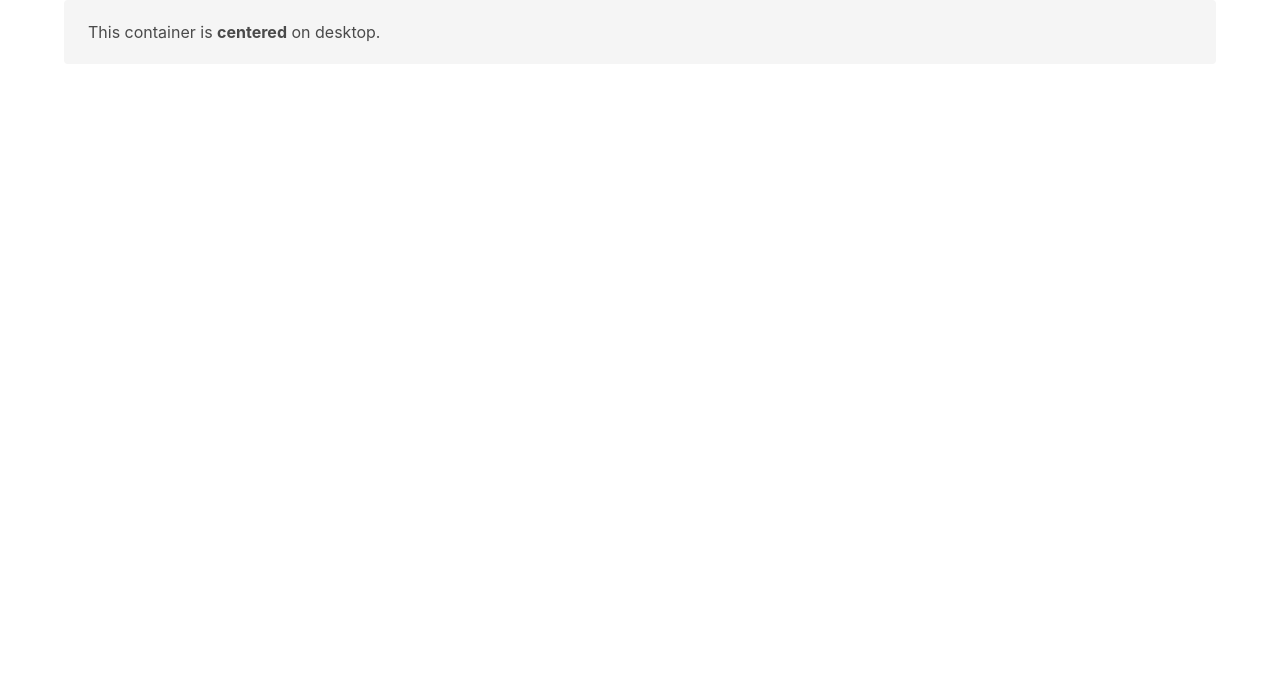
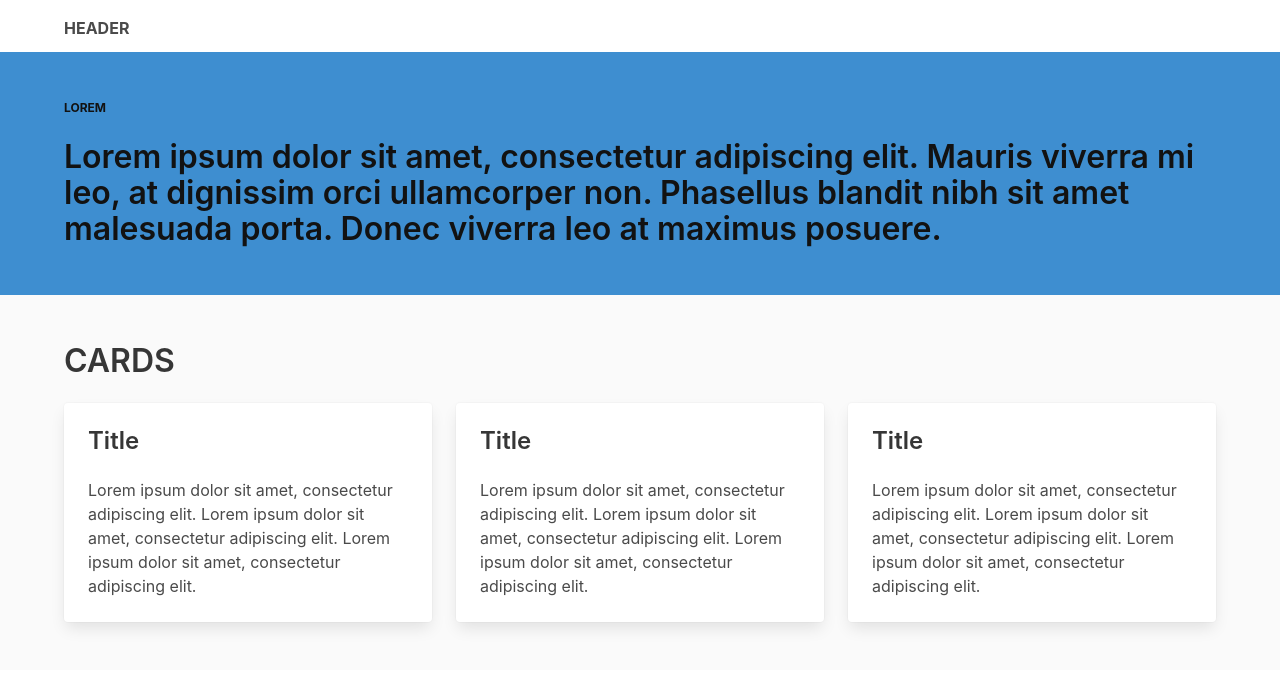
Before and after one commit to kimagure44/alojamientos, a plain HTML site: page index.html in a window 1280 px wide. Drawn offline with nearby package versions, Linux system fonts and the light colour scheme.

Commit message:
Página de prueba

```diff
--- a/index.html
+++ b/index.html
@@ -10,12 +10,73 @@
 </head>
 
 <body>
-    <div class="container">
-        <div class="notification">
-            This container is <strong>centered</strong> on desktop.
-        </div>
-    </div>
-    <script src="index.js" type="module"></script>
-</body>
+
+    <body class="has-background-white-bis">
+        <nav class="navbar is-tablet">
+            <div class="container">
+                <div class="has-text-weight-bold">
+                    <p class="mt-4">HEADER</p>
+                </div>
+            </div>
+        </nav>
+        <section class="hero has-background-info">
+            <div class="hero-body">
+                <div class="container">
+                    <div class="columns">
+                        <div class="column is-full">
+                            <h1 class="subtitle is-spaced is-7 is-uppercase has-text-weight-bold has-text-black-bis">LOREM</h1>
+                            <p class="title is-3 has-text-letter-spacing-wide has-text-black-bis">
+                                Lorem ipsum dolor sit amet, consectetur adipiscing elit. Mauris viverra mi leo, at dignissim orci ullamcorper non. Phasellus blandit nibh sit amet malesuada porta. Donec viverra leo at maximus posuere.
+                            </p>
+                        </div>
+                    </div>
+                </div>
+            </div>
+        </section>
+        <section class="section">
+            <div class="container">
+                <h3 class="title is-3">CARDS</h3>
+                <div class="columns">
+                    <div class="column is-flex">
+                        <a class="card is-rounded" href="#">
+                            <div class="card-content">
+                                <div class="content">
+                                    <p class="title is-4">Title</p>
+                                    <p>
+                                        Lorem ipsum dolor sit amet, consectetur adipiscing elit. Lorem ipsum dolor sit amet, consectetur adipiscing elit. Lorem ipsum dolor sit amet, consectetur adipiscing elit.
+                                    </p>
+                                </div>
+                            </div>
+                        </a>
+                    </div>
+                    <div class="column is-flex">
+                        <a class="card is-rounded" href="#">
+                            <div class="card-content">
+                                <div class="content">
+                                    <p class="title is-4">Title</p>
+                                    <p>
+                                        Lorem ipsum dolor sit amet, consectetur adipiscing elit. Lorem ipsum dolor sit amet, consectetur adipiscing elit. Lorem ipsum dolor sit amet, consectetur adipiscing elit.
+                                    </p>
+                                </div>
+                            </div>
+                        </a>
+                    </div>
+                    <div class="column is-flex">
+                        <a class="card is-rounded" href="#">
+                            <div class="card-content">
+                                <div class="content">
+                                    <p class="title is-4">Title</p>
+                                    <p>
+                                        Lorem ipsum dolor sit amet, consectetur adipiscing elit. Lorem ipsum dolor sit amet, consectetur adipiscing elit. Lorem ipsum dolor sit amet, consectetur adipiscing elit.
+                                    </p>
+                                </div>
+                            </div>
+                        </a>
+                    </div>
+                </div>
+            </div>
+        </section>
+        <script src="index.js" type="module"></script>
+    </body>
 
 </html>
```
